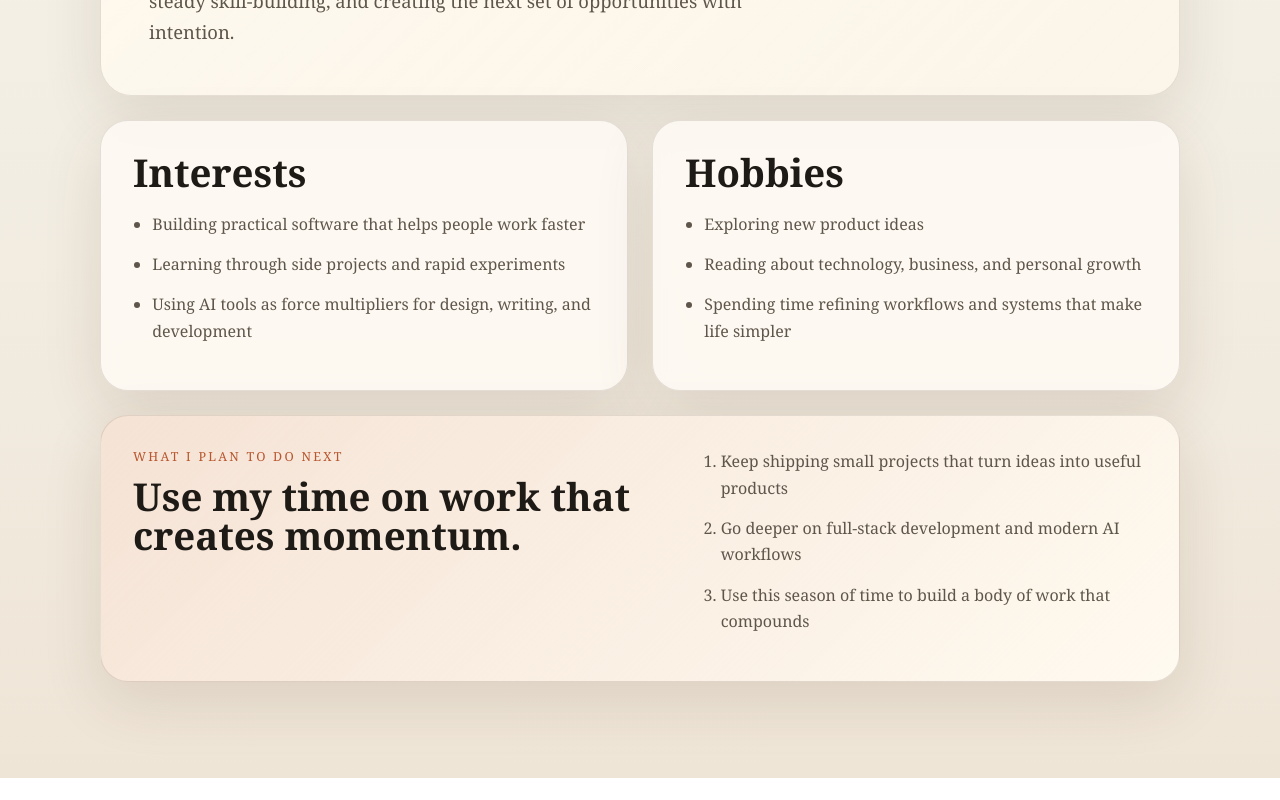
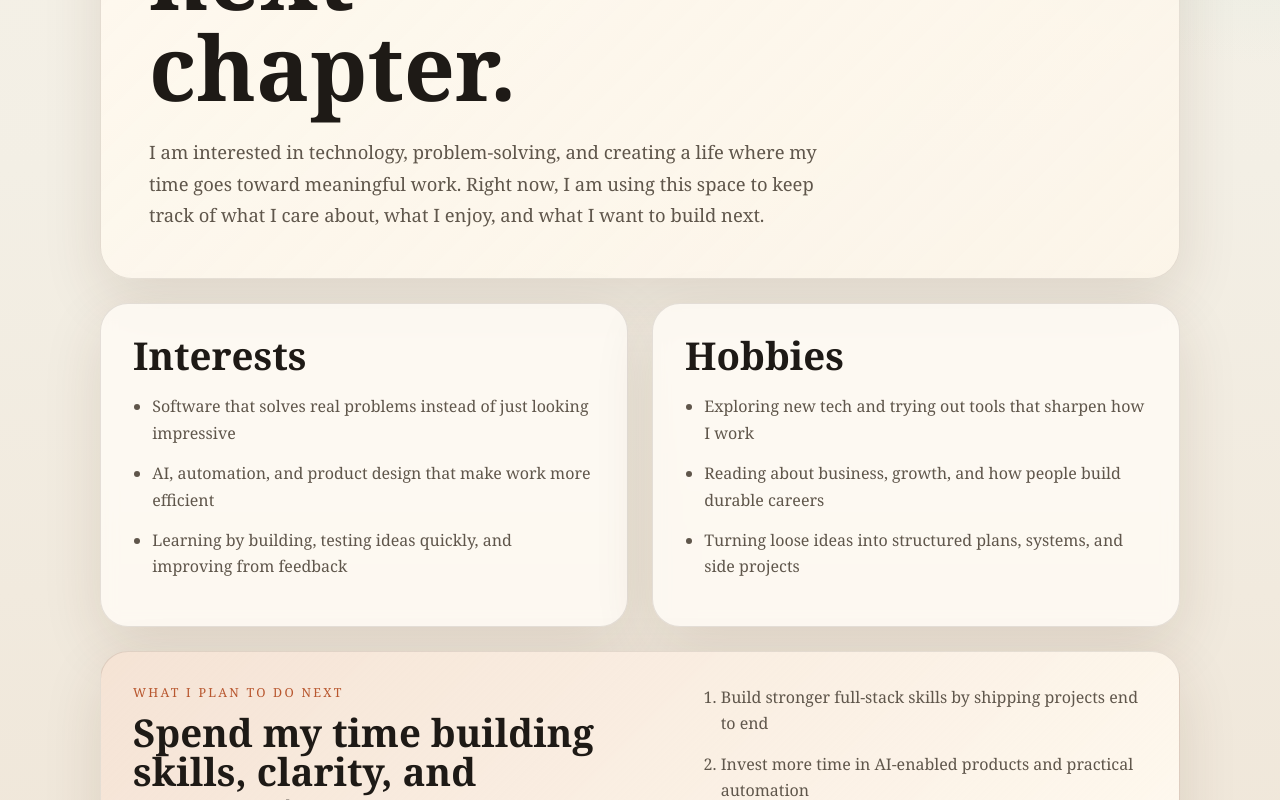
Before and after one commit to mirantdesai01/mirantdesai01.github.io, a Next.js app: page / in a window 1280 px wide. Shown: the part 860-1660 px from the top of the page. Before the commit the page ends 1638 px from the top, so only its background shows below. Built offline with nearby package versions, Linux system fonts and the light colour scheme.

Commit message:
Refine personal homepage copy

```diff
--- a/app/page.js
+++ b/app/page.js
@@ -1,19 +1,19 @@
 const interests = [
-  "Building practical software that helps people work faster",
-  "Learning through side projects and rapid experiments",
-  "Using AI tools as force multipliers for design, writing, and development",
+  "Software that solves real problems instead of just looking impressive",
+  "AI, automation, and product design that make work more efficient",
+  "Learning by building, testing ideas quickly, and improving from feedback",
 ];
 
 const hobbies = [
-  "Exploring new product ideas",
-  "Reading about technology, business, and personal growth",
-  "Spending time refining workflows and systems that make life simpler",
+  "Exploring new tech and trying out tools that sharpen how I work",
+  "Reading about business, growth, and how people build durable careers",
+  "Turning loose ideas into structured plans, systems, and side projects",
 ];
 
 const nextSteps = [
-  "Keep shipping small projects that turn ideas into useful products",
-  "Go deeper on full-stack development and modern AI workflows",
-  "Use this season of time to build a body of work that compounds",
+  "Build stronger full-stack skills by shipping projects end to end",
+  "Invest more time in AI-enabled products and practical automation",
+  "Use this period intentionally to create work, learn fast, and open new opportunities",
 ];
 
 export default function HomePage() {
@@ -22,12 +22,13 @@ export default function HomePage() {
       <section className="hero">
         <p className="eyebrow">Mirant Desai</p>
         <h1>
-          I build, learn, and iterate with a bias toward practical progress.
+          I am focused on building a thoughtful, useful, and ambitious next chapter.
         </h1>
         <p className="lede">
-          This site is a snapshot of what I care about right now: meaningful
-          work, steady skill-building, and creating the next set of
-          opportunities with intention.
+          I am interested in technology, problem-solving, and creating a life
+          where my time goes toward meaningful work. Right now, I am using this
+          space to keep track of what I care about, what I enjoy, and what I
+          want to build next.
         </p>
       </section>
 
@@ -54,7 +55,7 @@ export default function HomePage() {
       <section className="focus card focus-card">
         <div>
           <p className="section-label">What I plan to do next</p>
-          <h2>Use my time on work that creates momentum.</h2>
+          <h2>Spend my time building skills, clarity, and momentum.</h2>
         </div>
         <ol>
           {nextSteps.map((item) => (
```
